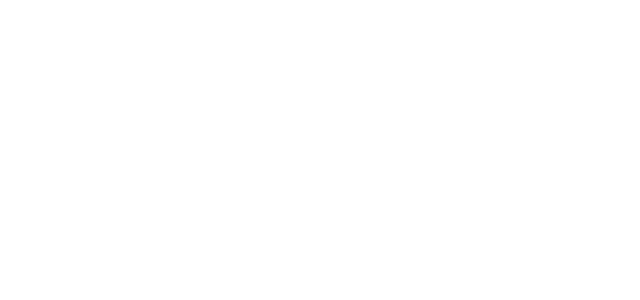
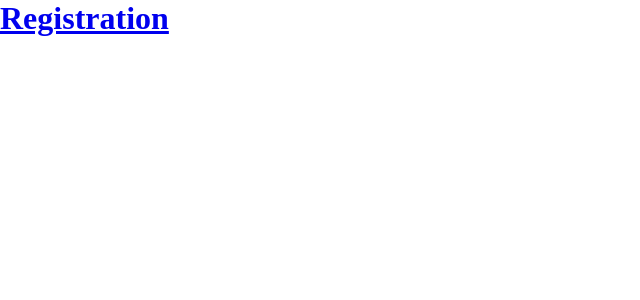
Before and after one commit to Tiro-Cruzado/Chat, a React (Create React App) app in the folder client/: page /room in a window 1280 px wide. Shown: the top 300 px of the page, without its empty margins (0-640 px from the left). Built offline with nearby package versions, Linux system fonts and the light colour scheme.

Commit message:
Feat/Front/Router: ending develop of routeurs

```diff
--- a/client/package.json
+++ b/client/package.json
@@ -14,8 +14,10 @@
     "@types/react": "^18.0.27",
     "@types/react-dom": "^18.0.10",
     "eslint-plugin-import-helpers": "^1.3.1",
+    "install": "^0.13.0",
     "react": "^18.2.0",
     "react-dom": "^18.2.0",
+    "react-router-dom": "^6.11.2",
     "react-scripts": "5.0.1",
     "styled-components": "^5.3.10",
     "typescript": "^4.9.5",
--- a/client/src/index.tsx
+++ b/client/src/index.tsx
@@ -8,3 +8,5 @@
     <App />
   </React.StrictMode>,
 )
+
+export { root }
--- a/client/src/pages/Registration/index.tsx
+++ b/client/src/pages/Registration/index.tsx
@@ -6,9 +6,6 @@
       <Link to="/room">
         <h1>room</h1>
       </Link>
-      <Link to="/">
-        <h1>Início</h1>
-      </Link>
     </>
   )
 }
--- a/client/src/pages/Room/index.tsx
+++ b/client/src/pages/Room/index.tsx
@@ -2,8 +2,8 @@
 
 const Room = () => {
   return (
-    <Link to="/inicio">
-      <h1>Hoje é sexta feira e dia de jogatina de alto nível.</h1>
+    <Link to="/">
+      <h1>Registration</h1>
     </Link>
   )
 }
```
Also changed, not shown: client/src/App.tsx (+6 -1 lines), client/src/router/index.tsx (+7 -12 lines).
